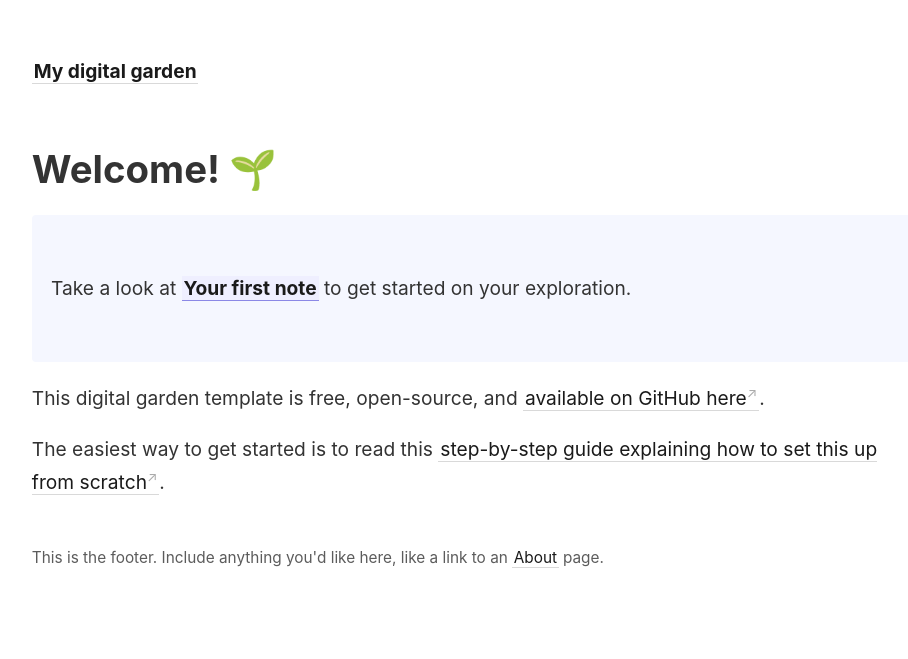
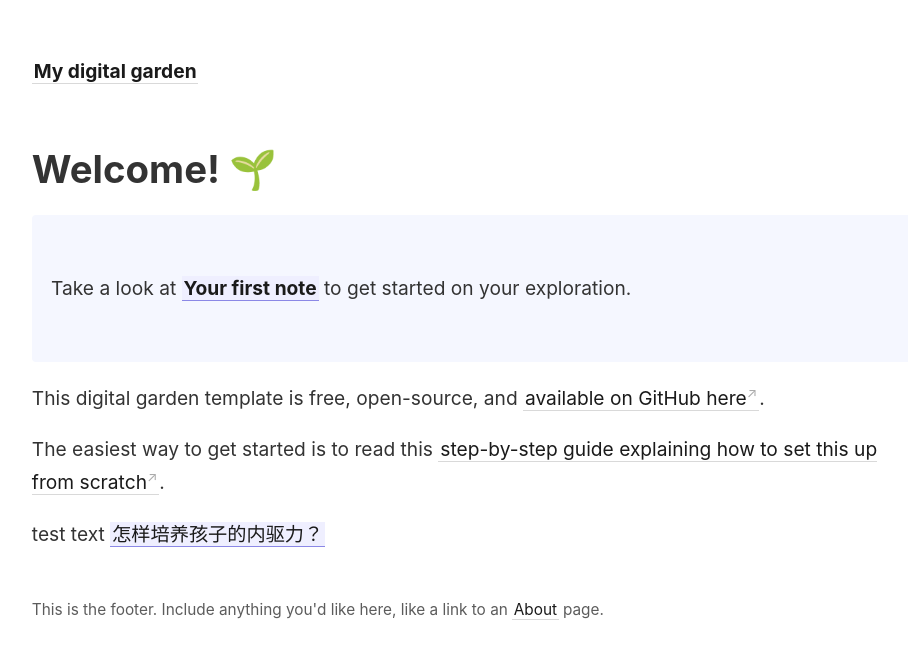
Before and after one commit to redzhx/digigarden, a Jekyll site: the page built from _pages/index.md, in a window 1280 px wide. Shown: the top 659 px of the page, without its empty margins (45-953 px from the left). Built offline with Jekyll 4.4.1, drawn with Linux system fonts in a browser that asks for light colours.

Commit message:
Update index.md

```diff
--- a/_pages/index.md
+++ b/_pages/index.md
@@ -15,6 +15,9 @@ This digital garden template is free, open-source, and [available on GitHub here
 
 The easiest way to get started is to read this [step-by-step guide explaining how to set this up from scratch](https://maximevaillancourt.com/blog/setting-up-your-own-digital-garden-with-jekyll).
 
+test text
+[[怎样培养孩子的内驱力？]]
+
 <style>
   .wrapper {
     max-width: 46em;
```
